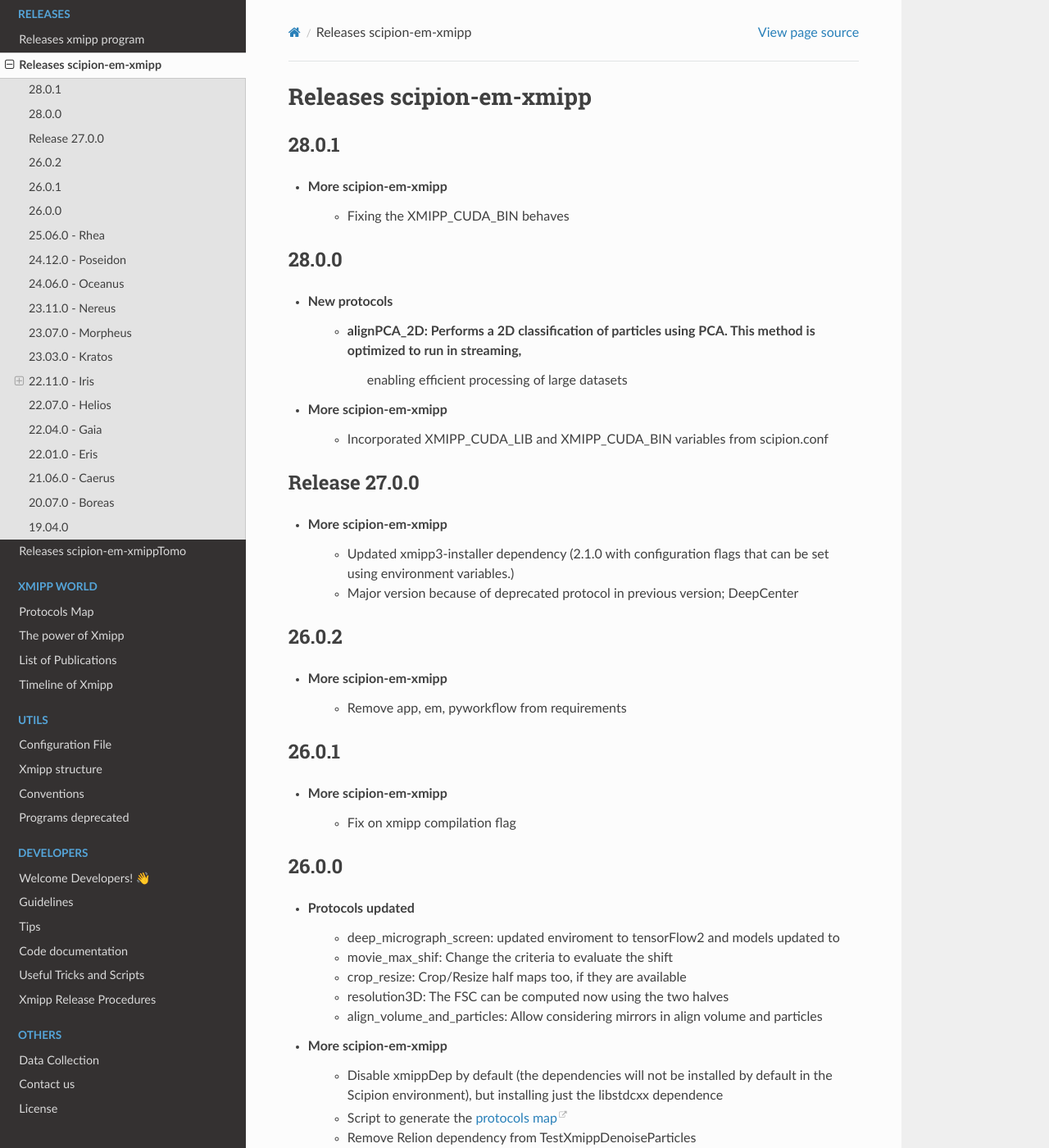
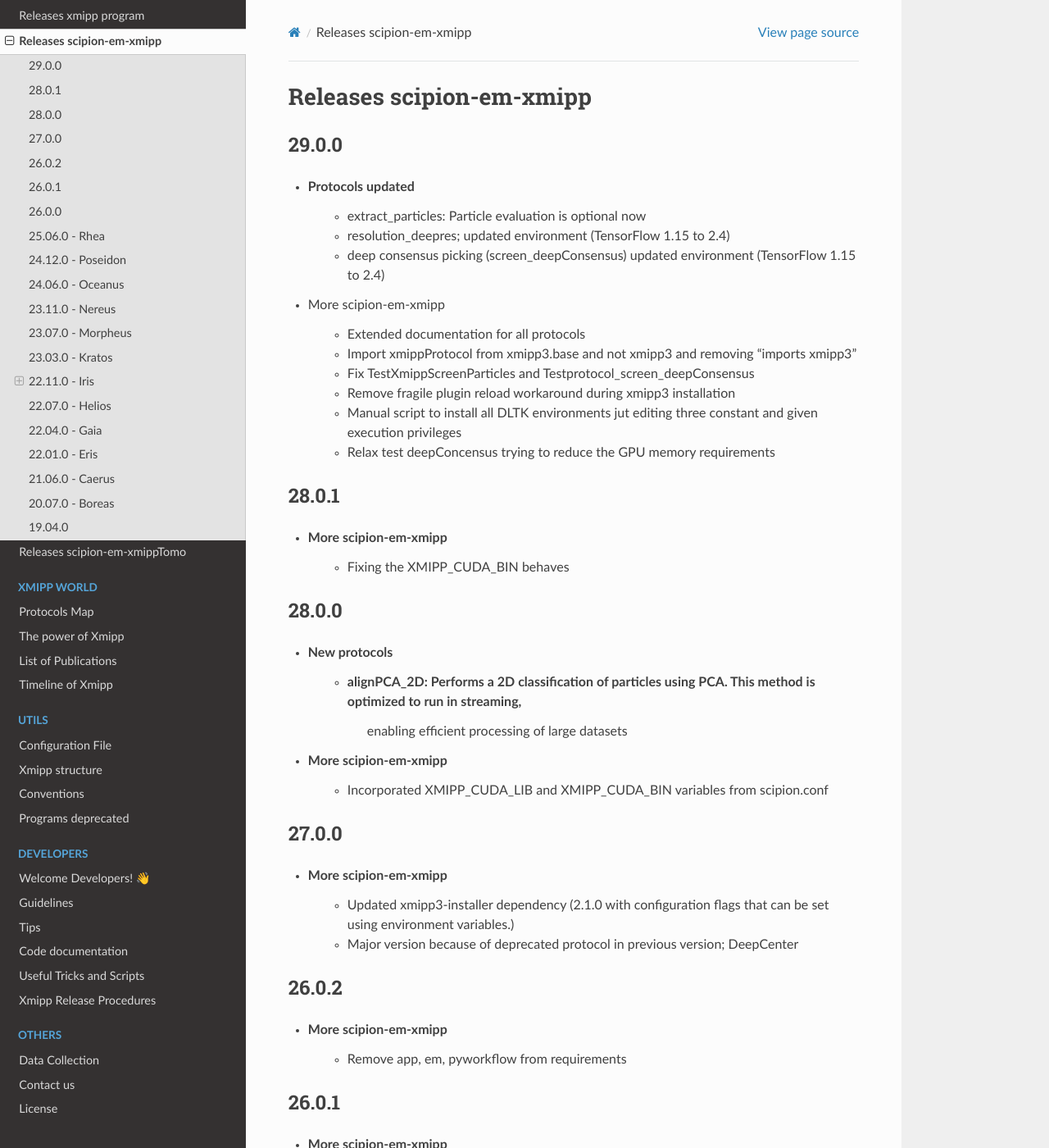
Before and after one commit to I2PC/docs, a Sphinx documentation site: the page built from docs/Releases/Releases-scipion-em-xmipp/index.rst, in a window 1280 px wide and 1400 px high. Shown: the whole window at 82% size. Built offline with Sphinx 7.4.7 and the Read the Docs theme 3.1.0, drawn with Linux system fonts in a browser that asks for light colours; formulas are drawn with MathJax 3; pages that are not in the unit, such as notebooks, are missing from menus.

Commit message:
changeLog

```diff
--- a/docs/Releases/Releases-scipion-em-xmipp/index.rst
+++ b/docs/Releases/Releases-scipion-em-xmipp/index.rst
@@ -1,5 +1,20 @@
 Releases scipion-em-xmipp
 =========================
+29.0.0
+--------------------------
+- Protocols updated
+   - extract_particles: Particle evaluation is optional now
+   - resolution_deepres; updated environment (TensorFlow 1.15 to 2.4)
+   - deep consensus picking (screen_deepConsensus) updated environment (TensorFlow 1.15 to 2.4)
+- More scipion-em-xmipp
+
+   - Extended documentation for all protocols
+   - Import xmippProtocol from xmipp3.base and not xmipp3 and removing "imports xmipp3"
+   - Fix TestXmippScreenParticles and Testprotocol_screen_deepConsensus
+   - Remove fragile plugin reload workaround during xmipp3 installation
+   - Manual script to install all DLTK environments jut editing three constant and given execution privileges
+   - Relax test deepConcensus trying to reduce the GPU memory requirements
+
 28.0.1
 --------------------------
 - More scipion-em-xmipp
@@ -14,7 +29,7 @@
 - More scipion-em-xmipp
    - Incorporated XMIPP_CUDA_LIB and XMIPP_CUDA_BIN variables from scipion.conf
 
-Release 27.0.0
+27.0.0
 --------------------------
 - More scipion-em-xmipp
    - Updated xmipp3-installer dependency (2.1.0 with configuration flags that can be set using environment variables.)
@@ -45,7 +60,6 @@
    - Remove Relion dependency from TestXmippDenoiseParticles
    - parse json to report summary installation errors
    - View all classes added for XmippProtConsensusClasses
-
 
 
 25.06.0 - Rhea
```
Also changed, not shown: docs/Releases/Releases-xmipp-program/index.rst (+21 -0 lines).
